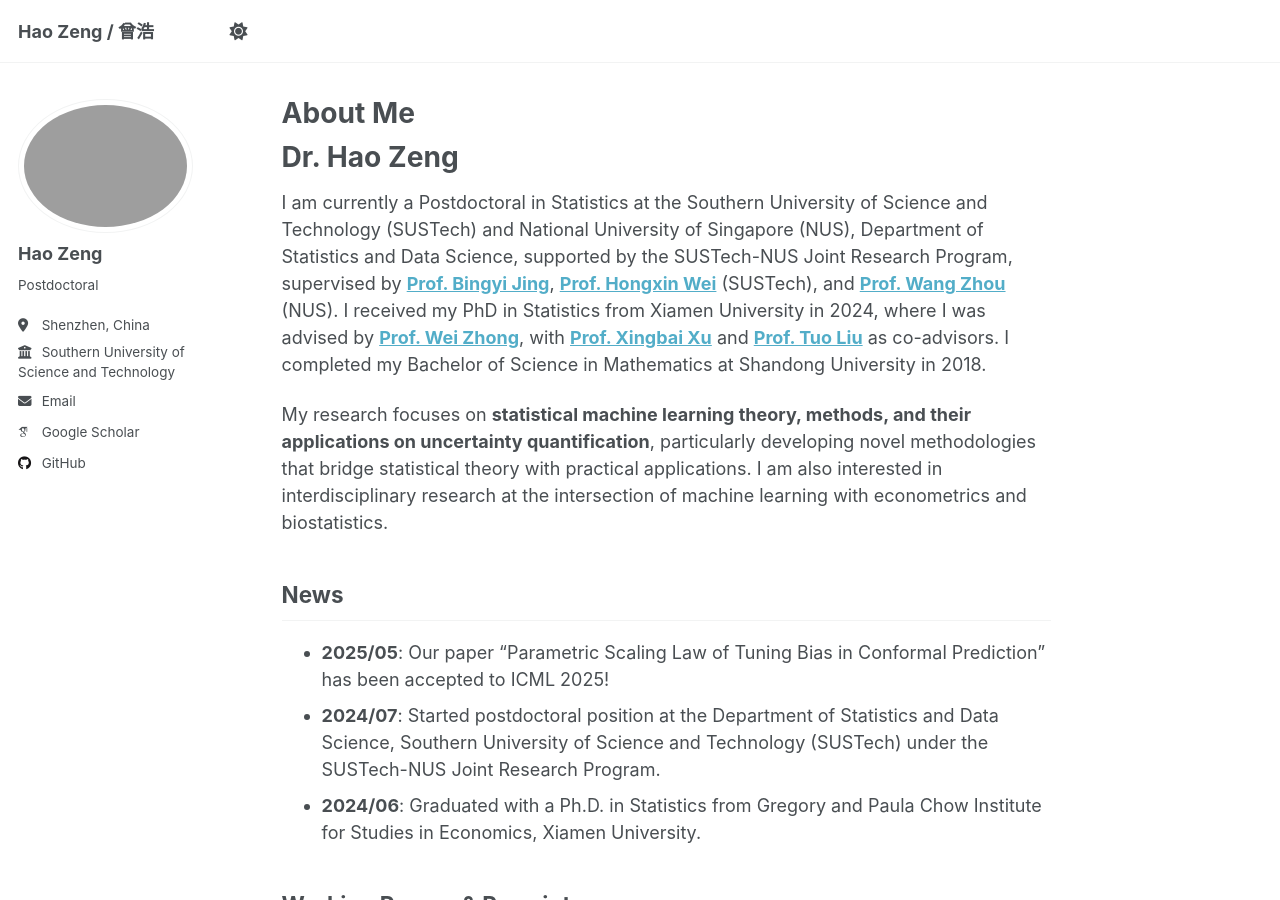
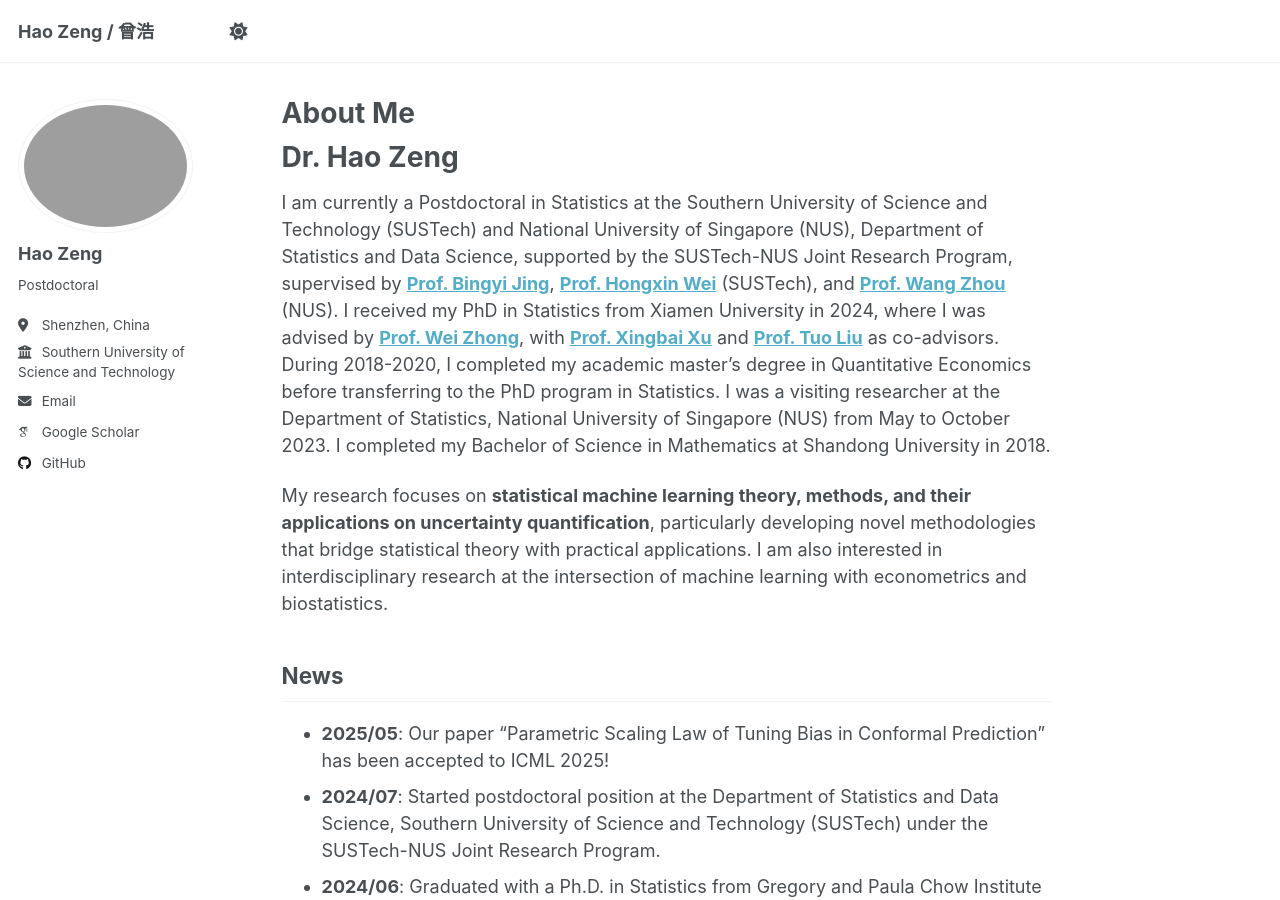
Before and after one commit to ZhaoyuXingStat/ZhaoyuXingStat.github.io, a Jekyll site: the page built from _pages/about.md, in a window 1280 px wide and 900 px high. Built offline with Jekyll 4.4.1, drawn with Linux system fonts in a browser that asks for light colours; some web fonts are replaced.

Commit message:
更新个人简介，添加了在2018-2020年期间完成学术硕士学位的信息，并补充了2023年在新加坡国立大学的访问研究经历，以反映最新的学术背景和研究经历。

```diff
--- a/_pages/about.md
+++ b/_pages/about.md
@@ -9,7 +9,7 @@ redirect_from:
 
 # Dr. Hao Zeng
 
-I am currently a Postdoctoral in Statistics at the Southern University of Science and Technology (SUSTech) and National University of Singapore (NUS), Department of Statistics and Data Science, supported by the SUSTech-NUS Joint Research Program, supervised by **[Prof. Bingyi Jing](https://www.sustech.edu.cn/zh/faculties/jingbing-yi.html)**, **[Prof. Hongxin Wei](https://hongxin001.github.io/)** (SUSTech), and **[Prof. Wang Zhou](https://www.stat.nus.edu.sg/wang-zhou/)** (NUS). I received my PhD in Statistics from Xiamen University in 2024, where I was advised by **[Prof. Wei Zhong](https://faculty.xmu.edu.cn/wzhong/zh_CN/index/559037/list/index.htm)**, with **[Prof. Xingbai Xu](https://faculty.xmu.edu.cn/XXB/zh_CN/index.htm)** and **[Prof. Tuo Liu](https://faculty.xmu.edu.cn/LT1234/zh_CN/index/582397/list/index.htm)** as co-advisors. I completed my Bachelor of Science in Mathematics at Shandong University in 2018.
+I am currently a Postdoctoral in Statistics at the Southern University of Science and Technology (SUSTech) and National University of Singapore (NUS), Department of Statistics and Data Science, supported by the SUSTech-NUS Joint Research Program, supervised by **[Prof. Bingyi Jing](https://www.sustech.edu.cn/zh/faculties/jingbing-yi.html)**, **[Prof. Hongxin Wei](https://hongxin001.github.io/)** (SUSTech), and **[Prof. Wang Zhou](https://www.stat.nus.edu.sg/wang-zhou/)** (NUS). I received my PhD in Statistics from Xiamen University in 2024, where I was advised by **[Prof. Wei Zhong](https://faculty.xmu.edu.cn/wzhong/zh_CN/index/559037/list/index.htm)**, with **[Prof. Xingbai Xu](https://faculty.xmu.edu.cn/XXB/zh_CN/index.htm)** and **[Prof. Tuo Liu](https://faculty.xmu.edu.cn/LT1234/zh_CN/index/582397/list/index.htm)** as co-advisors. During 2018-2020, I completed my academic master's degree in Quantitative Economics before transferring to the PhD program in Statistics. I was a visiting researcher at the Department of Statistics, National University of Singapore (NUS) from May to October 2023. I completed my Bachelor of Science in Mathematics at Shandong University in 2018.
 
 My research focuses on **statistical machine learning theory, methods, and their applications on uncertainty quantification**, particularly developing novel methodologies that bridge statistical theory with practical applications. I am also interested in interdisciplinary research at the intersection of machine learning with econometrics and biostatistics.
 
```
